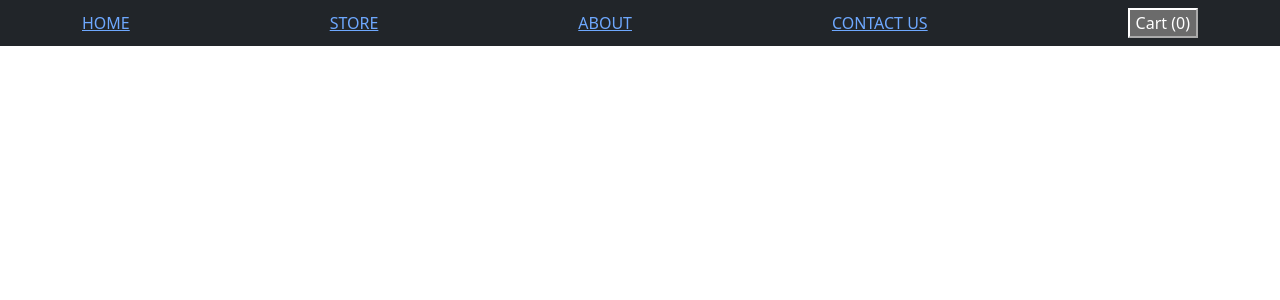
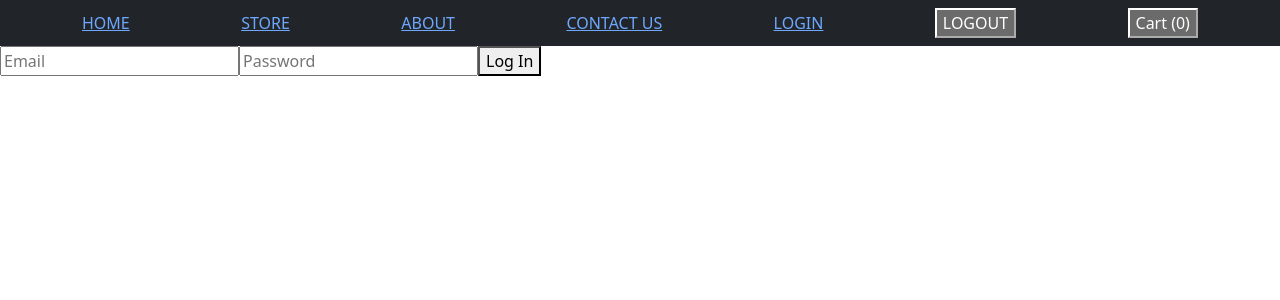
Before and after one commit to Rajatsoni5/theecom, a React (Create React App) app: page /login in a window 1280 px wide. Shown: the top 300 px of the page. Built offline with nearby package versions, Linux system fonts and the light colour scheme.

Commit message:
login/logout added with firebase

```diff
--- a/src/App.js
+++ b/src/App.js
@@ -10,6 +10,10 @@ import Store from "./components/Store";
 import About from "./components/About";
 import ContactUs from "./components/ContactUs.jsx";
 import ProductDetail from "./components/ProductDetail.jsx";
+import Login from "./LogINOut/Login.jsx";
+import {  signOut } from "firebase/auth";
+import {auth} from './Auth/firebase.js';
+
 
 
 function App() {
@@ -20,6 +24,15 @@ function App() {
     setIsOpen(!isOpen);
   };
 
+  const handleLogout = () => {
+    signOut(auth).then(() => {
+          console.log("Signed out successfully")
+      }).catch((error) => {
+      console.log(error);
+      });
+  }
+
+
   return (
     <Router>
       <Navbar bg="dark" data-bs-theme="dark">
@@ -28,6 +41,11 @@ function App() {
         <NavLink to="/store">STORE</NavLink>
         <NavLink to="/about">ABOUT</NavLink>
         <NavLink to="/contact">CONTACT US</NavLink>
+        <NavLink to="/login">LOGIN</NavLink>
+
+        <button onClick={handleLogout}>
+          LOGOUT
+        </button>
         <button onClick={toggleCartModal}>
           Cart ({cartItems.reduce((acc, item) => acc + item.quantity, 0)})
         </button>
@@ -39,6 +57,7 @@ function App() {
         <Route path="/about" element={<About />} />
         <Route path="/store" element={<Store />} />
         <Route path="/contact" element={<ContactUs />} />
+        <Route path="/login" element={<Login />} />
         <Route path="/Product/:productId" element={<ProductDetail />} />
       </Routes>
     </Router>
--- /dev/null
+++ b/src/Auth/firebase.js
@@ -0,0 +1,21 @@
+// Import the functions you need from the SDKs you need
+import { initializeApp } from "firebase/app";
+import { getAuth } from "firebase/auth";
+// TODO: Add SDKs for Firebase products that you want to use
+// https://firebase.google.com/docs/web/setup#available-libraries
+
+// Your web app's Firebase configuration
+const firebaseConfig = {
+  apiKey: "AIzaSyAo447rFWZaeRrkm5NDucWIMXxS1AsEAkU",
+  authDomain: "theecom-8d5e5.firebaseapp.com",
+  projectId: "theecom-8d5e5",
+  storageBucket: "theecom-8d5e5.appspot.com",
+  messagingSenderId: "364759030254",
+  appId: "1:364759030254:web:1688bc66381edd820f56ff"
+};
+
+// Initialize Firebase
+const app = initializeApp(firebaseConfig);
+
+export const auth = getAuth(app);
+export default app;
--- /dev/null
+++ b/src/LogINOut/Login.jsx
@@ -0,0 +1,52 @@
+import React, { useState } from 'react';
+import {  signInWithEmailAndPassword   } from 'firebase/auth';
+import { auth } from '../Auth/firebase';
+import { useNavigate } from "react-router-dom";
+
+const Login = () => {
+  const [email, setEmail] = useState('');
+  const [password, setPassword] = useState('');
+  const [error, setError] = useState('');
+  const navigate = useNavigate();
+
+  const handleSubmit = async (e) => {
+    if(!email || !password) return;
+
+    e.preventDefault();
+    signInWithEmailAndPassword(auth, email, password)
+    .then((userCredential) => {
+        const user = userCredential.user;
+        navigate("/store")
+        console.log(user);
+    })
+    .catch((error) => {
+        const errorCode = error.code;
+        const errorMessage = error.message;
+        setError(errorMessage);
+        console.log(errorCode, errorMessage)
+    });
+  };
+
+  return (
+    <form onSubmit={handleSubmit}>
+      <input
+        type="email"
+        value={email}
+        onChange={(e) => setEmail(e.target.value)}
+        placeholder="Email"
+        required
+      />
+      <input
+        type="password"
+        value={password}
+        onChange={(e) => setPassword(e.target.value)}
+        placeholder="Password"
+        required
+      />
+      <button type="submit">Log In</button>
+      {error && <p>{error}</p>}
+    </form>
+  );
+};
+
+export default Login;
--- a/src/index.js
+++ b/src/index.js
@@ -4,6 +4,7 @@ import App from './App';
 import reportWebVitals from './reportWebVitals';
 import 'bootstrap/dist/css/bootstrap.min.css';
 import { Provider } from './Context/ContextProvider';
+
 
 
 
```
Also changed, not shown: src/Auth/AuthContext.js (added, +43 -0 lines), src/LogINOut/Logout.jsx (added, +12 -0 lines).
